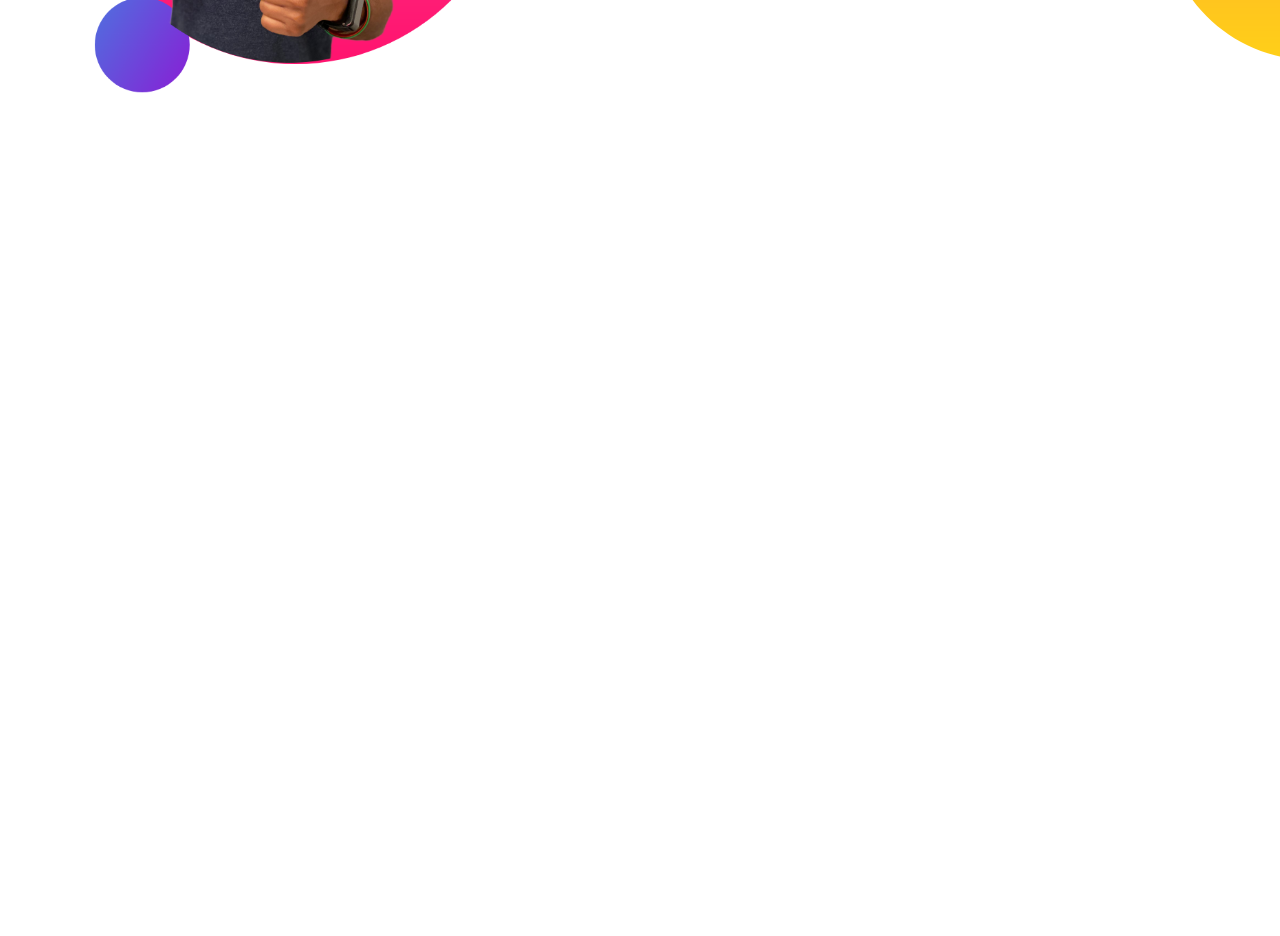
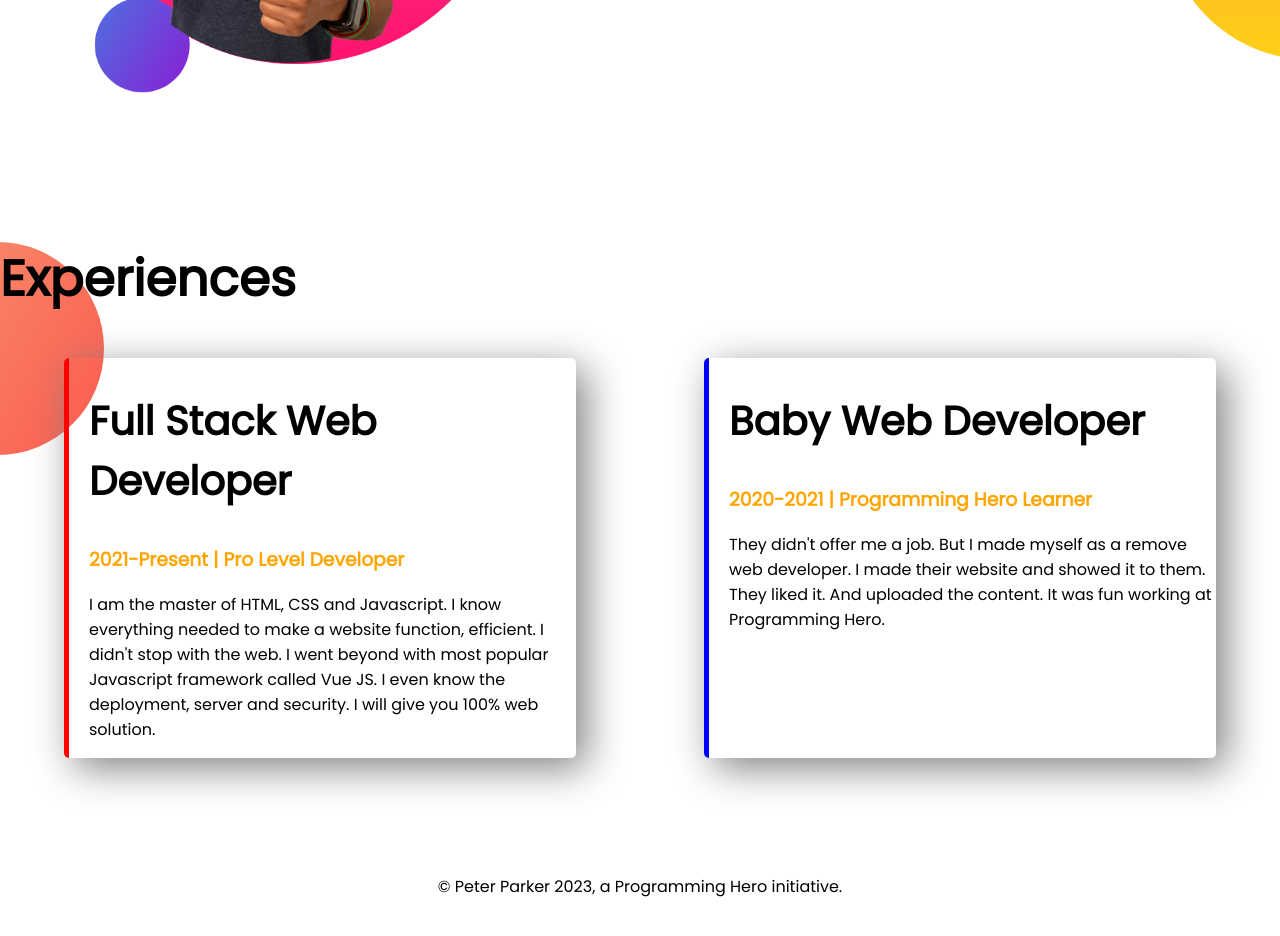
Before and after one commit to ShourovHasan/developer-portfolio, a plain HTML site: page index.html in a window 1280 px wide. Shown: the part 974-1910 px from the top of the page. Before the commit the page ends 1224 px from the top, so only its background shows below. Drawn offline with Linux system fonts and the light colour scheme.

Commit message:
added footer

```diff
--- a/index.html
+++ b/index.html
@@ -13,7 +13,7 @@
 </head>
 
 <body>
-    <section class="top-banner">
+    <section class="flexible-container top-banner">
         <div class="half-width">
             <h1>Welcome To</h1>
             <h1><span class="orange-color">Shourov Hasan</span> World</h1>
@@ -21,24 +21,47 @@
             <p>You might saw me jumping, climbing buildings, and stopping trains. But nobody pays me a dime for that
                 work. That's why I am learning and mastering web development. I will not stop until I become the Web
                 Development Hero.</p>
-                <a class="link-button" href="https://github.com/ShourovHasan/" target="_blank">HIRE ME</a>
+            <a class="link-button" href="https://github.com/ShourovHasan/" target="_blank">HIRE ME</a>
         </div>
         <div class="half-width">
             <img src="images/jhankar.png" alt="jhankar">
         </div>
     </section>
-    <section class="dream-big">
+    <section class="flexible-container dream-big">
         <div class="half-width">
             <img src="images/jhankar2.png" alt="jhankar">
         </div>
         <div class="half-width">
             <h1>Dream Big</h1>
             <h2>Become a web developer</h2>
-            <p>I already learned the basic HTML and CSS. I can build any simple website. I can even teach my grandma how to make simple
-            website. My goal is to build 3 websites and learn advanced topics.</p>
+            <p>I already learned the basic HTML and CSS. I can build any simple website. I can even teach my grandma how
+                to make simple
+                website. My goal is to build 3 websites and learn advanced topics.</p>
             <a class="link-button" href="https://github.com/ShourovHasan/" target="_blank">DOWNLOAD RESUME</a>
         </div>
     </section>
+    <section class="experience-area">
+        <h1>Experiences</h1>
+        <div class="flexible-container">
+            <div id="first-box" class="experience-item">
+                <h2>Full Stack Web Developer</h2>
+                <h3 class="orange-color">2021-Present | Pro Level Developer</h3>
+                <p>I am the master of HTML, CSS and Javascript. I know everything needed to make a website function,
+                    efficient. I didn't stop with the web. I went beyond with most popular Javascript framework called Vue JS. I
+                    even know the deployment, server and security. I will give you 100% web solution.
+                </p>
+            </div>
+            <div id="second-box" class="experience-item second-box">
+                <h2>Baby Web Developer</h2>
+                <h3 class="orange-color">2020-2021 | Programming Hero Learner</h3>
+                <p>They didn't offer me a job. But I made myself as a remove web developer. I made their website and showed it to
+                    them. They liked it. And uploaded the content. It was fun working at Programming Hero.</p>
+            </div>
+        </div>
+    </section>
 </body>
+<footer>
+    <p>© Peter Parker 2023, a Programming Hero initiative.</p>
+</footer>
 
 </html>
--- a/style.css
+++ b/style.css
@@ -6,10 +6,13 @@ body{
 h1{
     font-size: 50px;
 }
+h2{
+    font-size: 40px;
+}
 .orange-color{
     color: orange;
 }
-section{
+.flexible-container{
     display: flex;
     padding-bottom: 100px;
 }
@@ -37,3 +40,24 @@ section{
     background-repeat: no-repeat;
     background-position: right;
 }
+.experience-area{
+    background-image: url(images/exp-bg.png);
+    background-repeat: no-repeat;
+}
+.experience-item{
+    width: 40%;
+    margin-left: 5%;
+    margin-right: 5%;
+    padding-left: 20px;
+    border-radius: 5px;
+    box-shadow: 10px 10px 40px gray;
+}
+#first-box{
+    border-left: 5px solid red;
+}
+#second-box{
+    border-left: 5px solid blue;
+}
+footer p{
+    text-align: center;
+}
```
